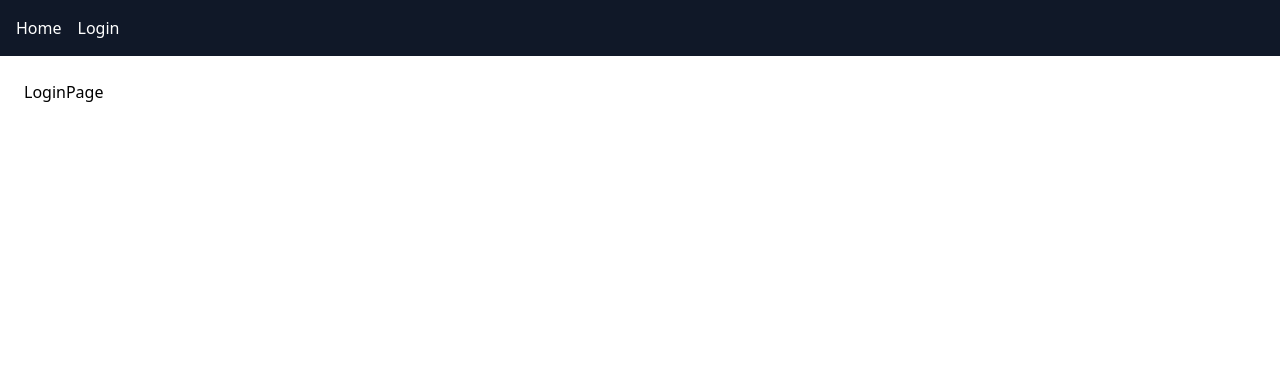
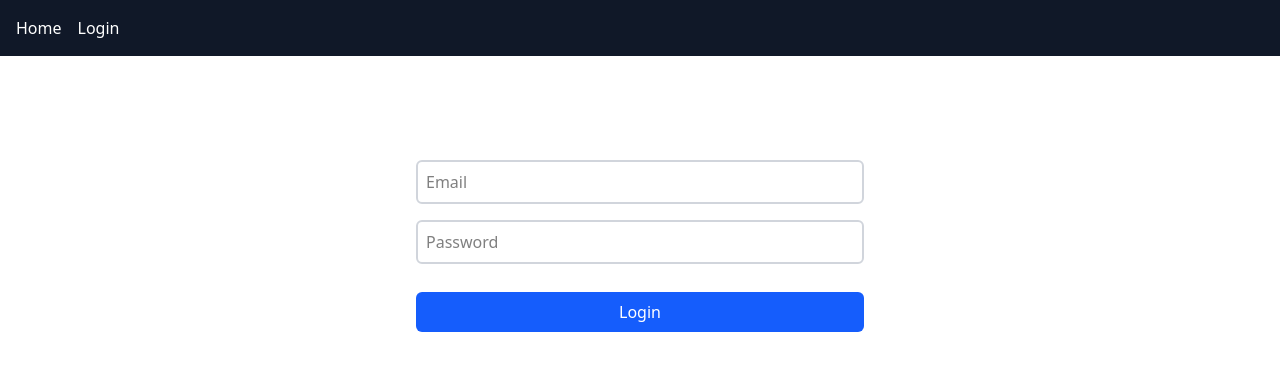
Before and after one commit to Chriscorcinschi/taskflow, a React (Vite) app: page /login in a window 1280 px wide. Shown: the top 370 px of the page. Built offline with nearby package versions, Linux system fonts and the light colour scheme.

Commit message:
added login layout and management

```diff
--- a/src/pages/LoginPage.tsx
+++ b/src/pages/LoginPage.tsx
@@ -1,5 +1,51 @@
-import React from "react";
+import { useState } from "react";
+import { useAuthContext } from "../features/AuthContext";
+import { useNavigate } from "react-router-dom";
 
 export const LoginPage = () => {
-  return <div>LoginPage</div>;
+   const { login } = useAuthContext();
+   const navigate = useNavigate();
+
+   const [email, setEmail] = useState("");
+   const [password, setPassword] = useState("");
+   const [error, setError] = useState("");
+
+   const handleSubmit = async (e: React.FormEvent) => {
+      e.preventDefault();
+
+      try {
+         await login({ email, password });
+         navigate("/");
+      } catch (error) {
+         setError("Login fallito");
+      }
+   };
+
+   return (
+      <form
+         onSubmit={handleSubmit}
+         className="max-w-md mx-auto mt-20 flex flex-col gap-4 "
+      >
+         <input
+            className="border-2 border-gray-300 p-2 rounded-md"
+            placeholder="Email"
+            type="email"
+            value={email}
+            onChange={(e) => setEmail(e.target.value)}
+         />
+         <input
+            className="border-2 border-gray-300 p-2 rounded-md"
+            placeholder="Password"
+            type="password"
+            value={password}
+            onChange={(e) => setPassword(e.target.value)}
+         />
+
+         {error && <p className="text-red-500">{error}</p>}
+
+         <button className="bg-blue-600 text-white p-2 rounded-md cursor-pointer mt-3">
+            Login
+         </button>
+      </form>
+   );
 };
```
